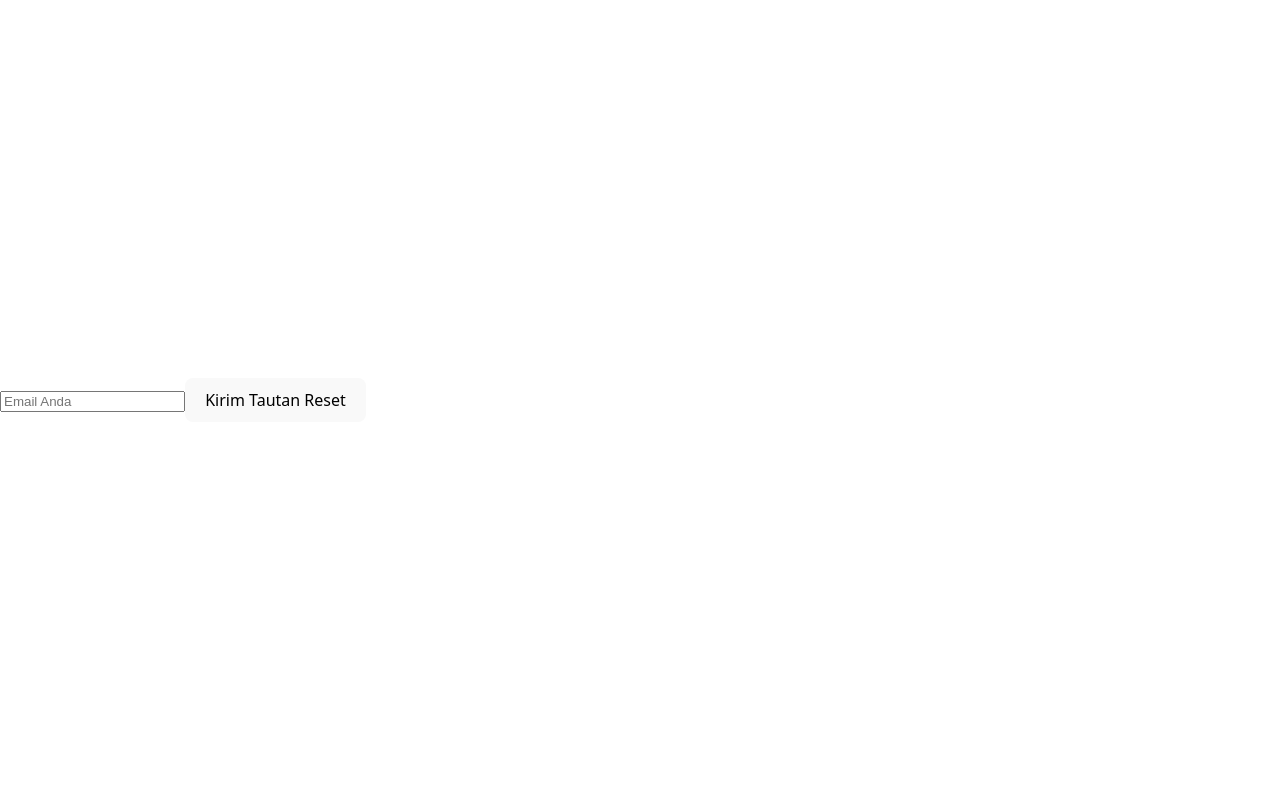
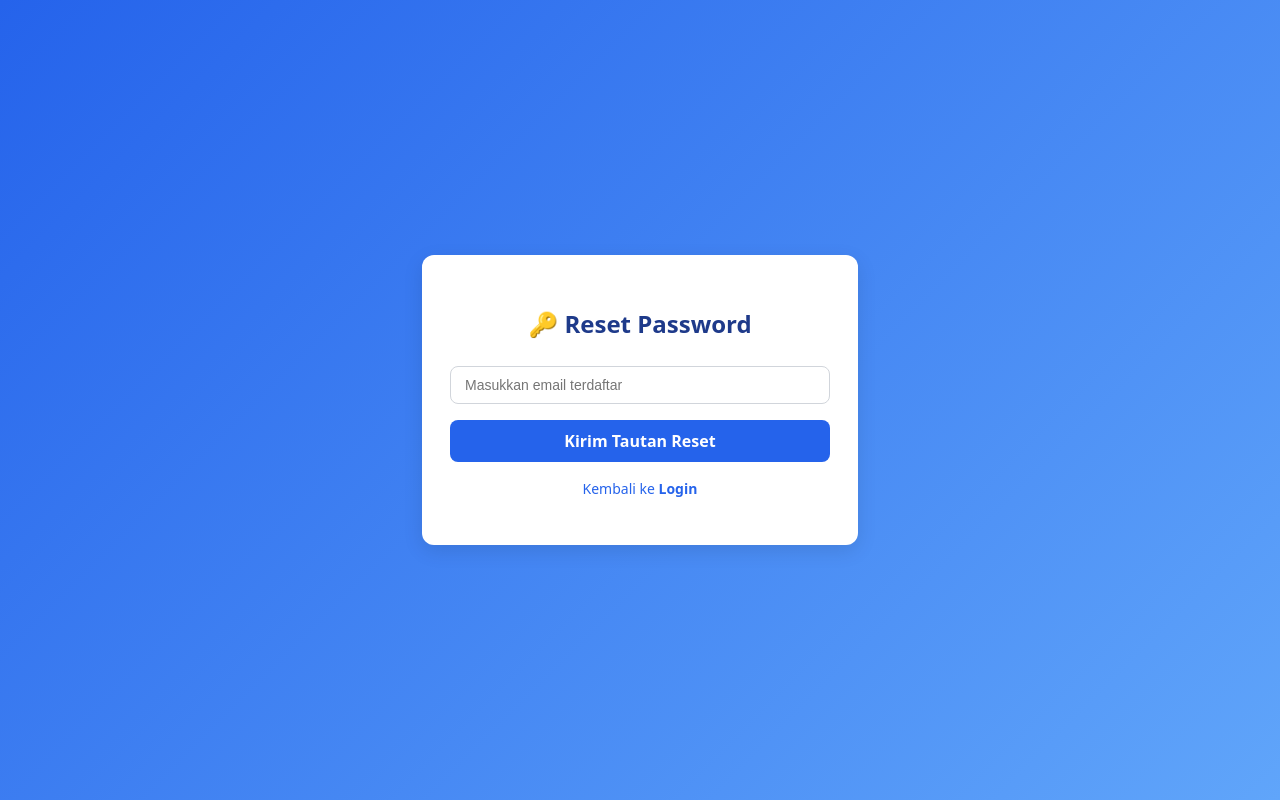
Before and after one commit to untrustedperson/jadwal-libur, a React (Vite) app: page /reset-password in a window 1280 px wide. Built offline with nearby package versions, Linux system fonts and the light colour scheme; no server answers.

Commit message:
reset pass update

```diff
--- a/src/ResetPassword.tsx
+++ b/src/ResetPassword.tsx
@@ -1,6 +1,7 @@
 import { useState } from "react";
 import { sendPasswordResetEmail } from "firebase/auth";
 import { auth } from "./firebaseConfig";
+import { Link } from "react-router-dom";
 
 export default function ResetPassword() {
   const [email, setEmail] = useState("");
@@ -10,63 +11,126 @@ export default function ResetPassword() {
 
   async function handleReset(e: React.FormEvent) {
     e.preventDefault();
-    setMsg(""); setErr(""); setLoading(true);
+    setMsg("");
+    setErr("");
+    setLoading(true);
 
     try {
-      auth.languageCode = "id"; // opsional: email Bahasa Indonesia
-      const url = import.meta.env.VITE_CONTINUE_URL; // misal: https://jadwal-libur-app.web.app/login
-
-      if (url) {
-        try {
+      // ✅ Pastikan continue URL berasal dari domain kamu (harus ada di Authorized domains)
+      const CONTINUE_URL =
+    import.meta.env.VITE_CONTINUE_URL || "https://jadwal-libur-app.web.app/login";
+    // pastikan domain itu ada di Authorized domains
     await sendPasswordResetEmail(auth, email, {
-            url,
+    url: CONTINUE_URL,
     handleCodeInApp: false,
     });
+
+      setMsg(
+        "Tautan reset password sudah dikirim. Silakan cek inbox/spam email Anda."
+      );
     } catch (e: any) {
-          // Jika unauthorized-continue-uri, fallback tanpa actionCodeSettings
-          if (e?.code === "auth/unauthorized-continue-uri") {
-            console.warn("Fallback: unauthorized-continue-uri, kirim tanpa continue URL");
-            await sendPasswordResetEmail(auth, email);
-          } else {
-            throw e;
+      console.error("reset error:", e);
+      let message = "Gagal mengirim tautan reset.";
+      switch (e.code) {
+        case "auth/invalid-email":
+          message = "Format email tidak valid.";
+          break;
+        case "auth/user-not-found":
+          // Catatan: beberapa project menyembunyikan error ini demi privasi.
+          message = "Email tidak terdaftar.";
+          break;
+        case "auth/too-many-requests":
+          message =
+            "Terlalu banyak percobaan. Coba lagi beberapa saat.";
+          break;
+        case "auth/network-request-failed":
+          message = "Jaringan bermasalah. Periksa koneksi internet Anda.";
+          break;
+        case "auth/unauthorized-continue-uri":
+          message =
+            "URL lanjutan (continue URL) belum diizinkan di Firebase Auth.";
+          break;
+        default:
+          message = e.message || message;
       }
-        }
-      } else {
-        await sendPasswordResetEmail(auth, email);
-      }
-
-      setMsg("Tautan reset password sudah dikirim. Silakan cek inbox/spam email Anda.");
-    } catch (e: any) {
-      console.error("sendPasswordResetEmail error:", e?.code, e?.message);
-      if (e?.code === "auth/invalid-email") {
-        setErr("Format email tidak valid.");
-      } else if (e?.code === "auth/user-not-found") {
-        // Kadang bisa muncul, tergantung konfigurasi: beri pesan netral
-        setMsg("Jika email terdaftar, tautan reset akan dikirim.");
-      } else if (e?.code === "auth/network-request-failed") {
-        setErr("Jaringan bermasalah. Coba lagi.");
-      } else {
-        setErr("Gagal mengirim tautan reset. Coba lagi beberapa saat.");
-      }
+      setErr(message);
     } finally {
       setLoading(false);
     }
   }
 
   return (
-    <form onSubmit={handleReset}>
+    <div style={styles.container}>
+      <div style={styles.card}>
+        <h2 style={styles.title}>🔑 Reset Password</h2>
+
+        <form onSubmit={handleReset} style={styles.form}>
           <input
             type="email"
+            placeholder="Masukkan email terdaftar"
             value={email}
-        onChange={(e)=>setEmail(e.target.value)}
+            onChange={(e) => setEmail(e.target.value)}
             required
-        placeholder="Email Anda"
+            style={styles.input}
           />
-      <button type="submit" disabled={loading}>
+          <button type="submit" style={styles.button} disabled={loading}>
             {loading ? "Mengirim..." : "Kirim Tautan Reset"}
           </button>
-      {msg && <p style={{color:"#16a34a"}}>{msg}</p>}
-      {err && <p style={{color:"#ef4444"}}>{err}</p>}
         </form>
+
+        {msg && <p style={styles.success}>{msg}</p>}
+        {err && <p style={styles.error}>{err}</p>}
+
+        <p style={styles.linkText}>
+          Kembali ke{" "}
+          <Link to="/login" style={styles.link}>
+            Login
+          </Link>
+        </p>
+      </div>
+    </div>
   );
 }
+
+const styles: Record<string, React.CSSProperties> = {
+  container: {
+    minHeight: "100vh",
+    width: "100vw",
+    display: "flex",
+    justifyContent: "center",
+    alignItems: "center",
+    background: "linear-gradient(135deg, #2563eb, #60a5fa)",
+    padding: "0 16px",
+    boxSizing: "border-box",
+  },
+  card: {
+    background: "#fff",
+    padding: "32px 28px",
+    borderRadius: 12,
+    boxShadow: "0 6px 20px rgba(0,0,0,0.1)",
+    width: "100%",
+    maxWidth: 380,
+    textAlign: "center",
+  },
+  title: { marginBottom: 24, color: "#1e3a8a" },
+  form: { display: "flex", flexDirection: "column", gap: 16 },
+  input: {
+    padding: "10px 14px",
+    border: "1px solid #d1d5db",
+    borderRadius: 8,
+    fontSize: 14,
+  },
+  button: {
+    padding: "10px",
+    borderRadius: 8,
+    border: "none",
+    background: "#2563eb",
+    color: "#fff",
+    fontWeight: 600,
+    cursor: "pointer",
+  },
+  success: { color: "#16a34a", fontSize: 14, marginTop: 8 },
+  error: { color: "red", fontSize: 14, marginTop: 8 },
+  linkText: { color: "#2563eb", marginTop: 16, fontSize: 14 },
+  link: { color: "#2563eb", fontWeight: 600, textDecoration: "none" },
+};
```
Lines whose indentation alone changed are shown as unchanged.
